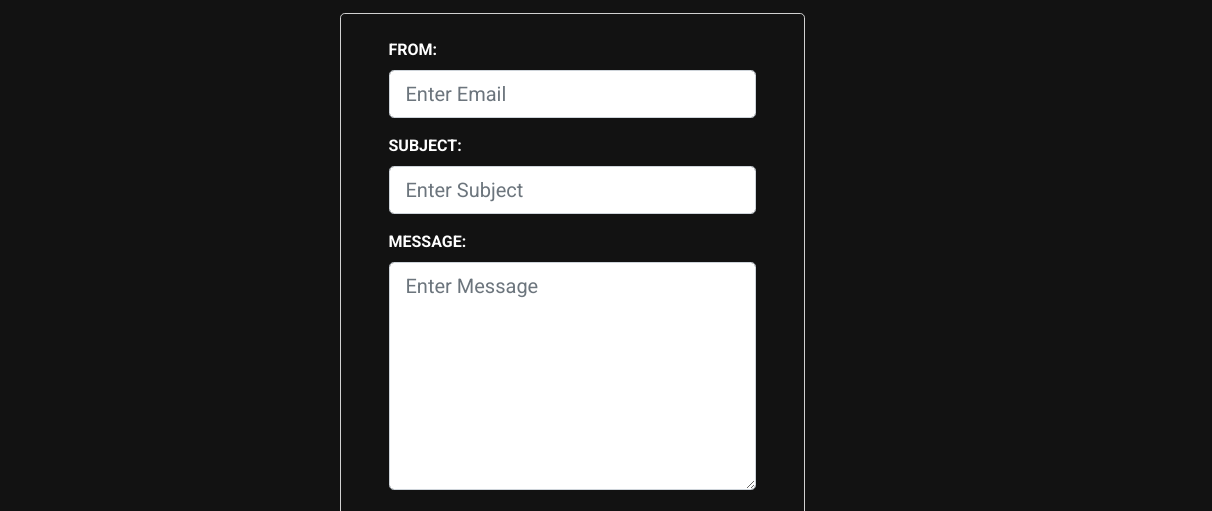
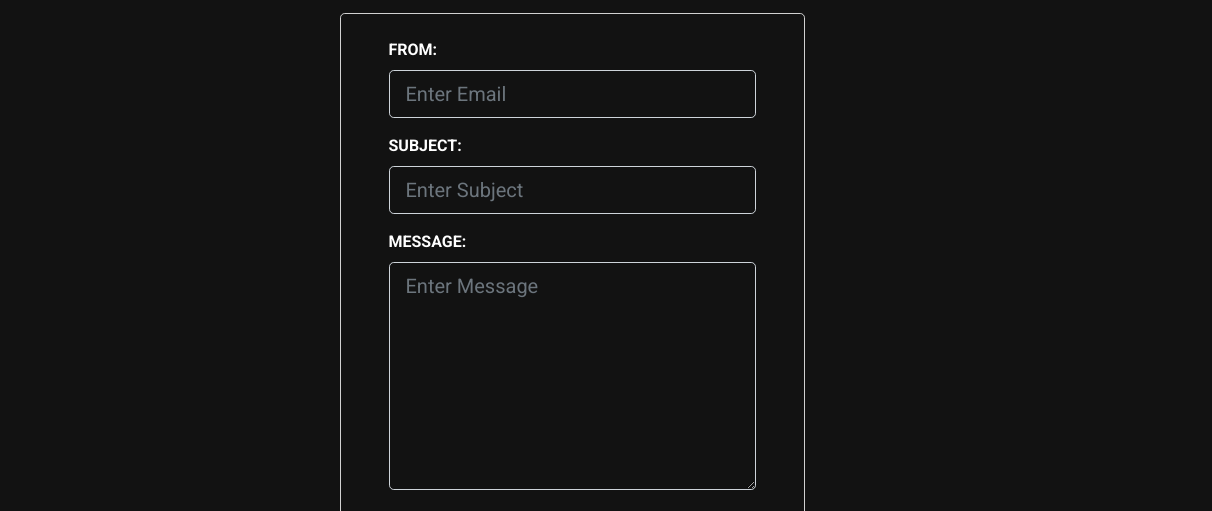
Before and after one commit to kymalcansadoape/kymalcansadoape-developer-portfolio, a plain HTML site: page contact.html in a window 1280 px wide. Shown: the part 280-791 px from the top of the page, 68-1280 px from the left. Drawn offline with nearby package versions, Linux system fonts and the light colour scheme.

Commit message:
Update styles.css

```diff
--- a/styles.css
+++ b/styles.css
@@ -304,6 +304,10 @@ font-weight:100;
 }#form{
     border: 1px var(--accent-c) solid;
 }
+#form input[type=email] , #form input[type=text], #form textarea{
+    background-color: var(--main-color);
+    color: var(--accent-c);
+}
 #form label{
     font-weight: 700;
 }
```
